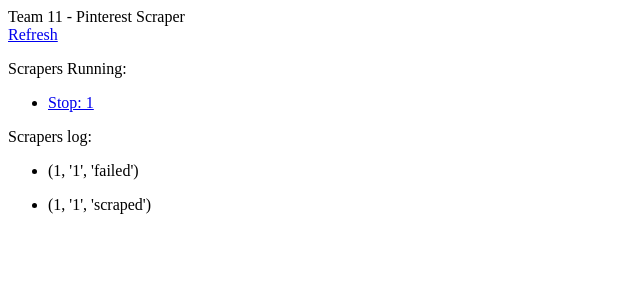
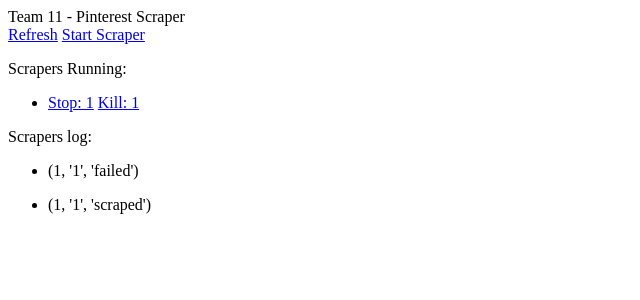
Before and after one commit to UWaterloo-2022-Team11/Pinterest-Scraper, a Flask app: template templates/index.html in a window 1280 px wide. Shown: the top 300 px of the page, without its empty margins (0-640 px from the left). Run offline with Flask 2, Linux system fonts and the light colour scheme; the template is opened without the code that fills it: most values are stand-ins (such as "Sample title", 1, 10 or a date in 2020).

Commit message:
add start and kill scraper to server

```diff
--- a/server.py
+++ b/server.py
@@ -4,6 +4,8 @@
 import os
 import psutil
 import signal
+import subprocess
+import sys
 
 scrapers = {}
 log = ''
@@ -22,22 +24,36 @@
         self.active = 0
 
 
-@app.route("/api_url/", methods=["GET"])
-def handle_api_requests():
-    return str(request.form)
-
+# inject scrapers into template
 @app.context_processor
 def inject_scrapers():
     return dict(scrapers=scrapers)
 
+# injects log into template
 @app.context_processor
 def inject_log_tuples():
     return dict(log_tuples=log_tuples)
+
+
+@app.route('/start_scraper/')
+def start_scraper():
+    pid = subprocess.Popen([sys.executable, "pinterest_scraper.py"], shell = True)
+    print(pid)
+    return ''
 
 @app.route('/stop/<int:n1>')
 def stop(n1):
     # soft stop, use to tell scraper to stop after current user
     global scrapers
+    scrapers[n1].stop()
+    return ''
+
+@app.route('/kill/<int:n1>')
+def kill(n1):
+    # soft stop, use to tell scraper to stop after current user
+    global scrapers
+    # os.kill(n1, signal.CTRL_BREAK_EVENT)
+    subprocess.call(['taskkill', '/F', '/T', '/PID',  str(n1)])
     scrapers[n1].stop()
     return ''
 
@@ -70,10 +86,6 @@
     del scrapers[n1]
     return ''
 
-# @app.route('/force_stop/<int:n1>')
-# def force_stop(n1):
-#     os.kill(scrapers[n1].pid, signal.SIGKILL)
-#     return ''
 
 @app.route('/register/<int:n1>')
 def register(n1):
@@ -84,9 +96,12 @@
 
 @app.route('/refresh/')
 def refresh():
+    keys_to_remove = []
     for scraper_id in scrapers:
         if not psutil.pid_exists(scraper_id):
-            del scrapers[scraper_id]
+            keys_to_remove.append(scraper_id)
+    for scraper_id in keys_to_remove:
+        del scrapers[scraper_id]
     return ''
 
 @app.route('/')
@@ -95,4 +110,7 @@
     return render_template(
         'index.html'
     )
-app.run()
+
+if __name__== '__main__':
+    app.run()
+    # app.run(debug=True)
--- a/templates/index.html
+++ b/templates/index.html
@@ -4,6 +4,7 @@
 </div>
 <div>
     <a href="refresh/">Refresh</a>
+    <a href="start_scraper/">Start Scraper</a>
 </div>
 <div class="container">
         <p>Scrapers Running:</p>
@@ -11,7 +12,7 @@
             {% for key, value in scrapers.items() %}
                 <li>
                     <a href="stop/{{key}}">Stop: {{key}}</a>
-                    <!-- <a href="force_stop/{{key}}">Kill: {{key}}</a> -->
+                    <a href="kill/{{key}}">Kill: {{key}}</a>
                 </li>
             {% endfor %}
         </ul>
```
